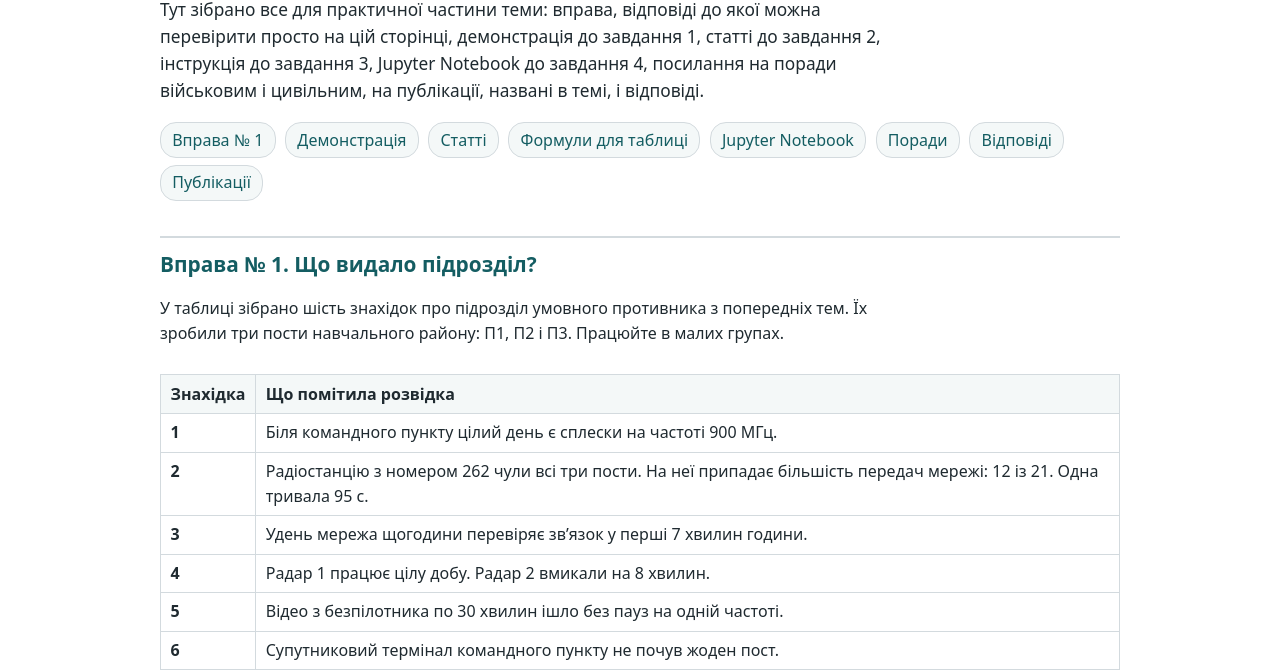
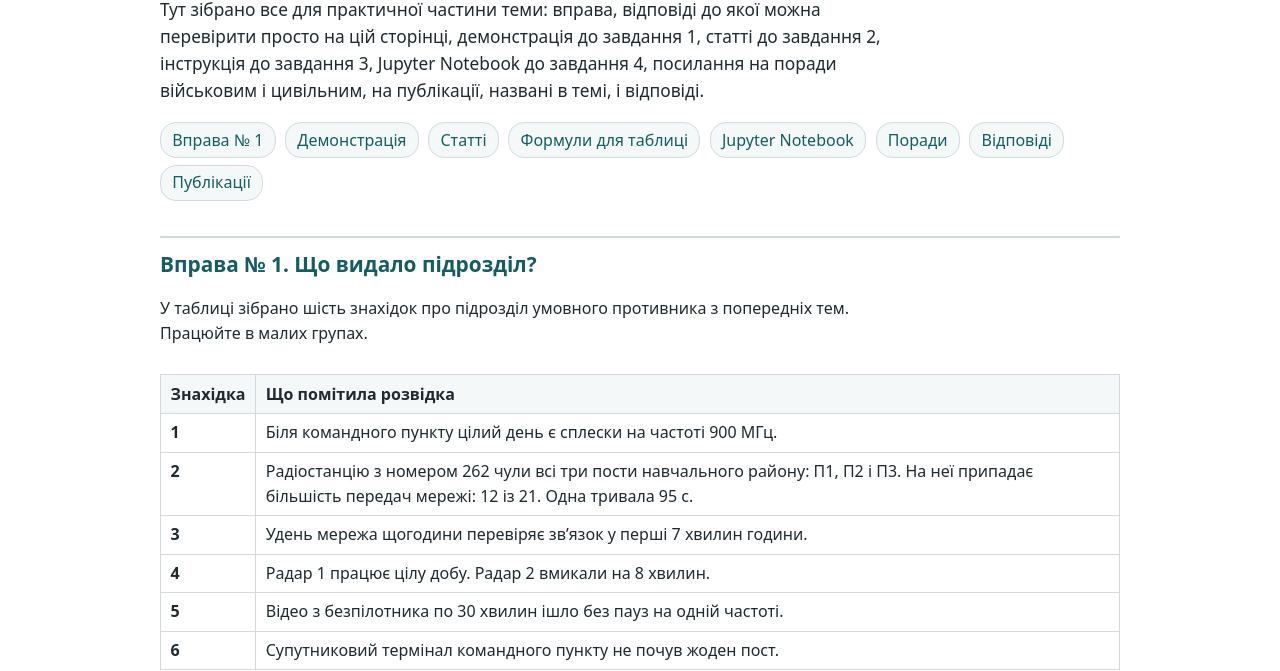
Before and after one commit to KorotkiyEugene/rozumna-syla-rer-chapter, a plain HTML site: page t7/index.html in a window 1280 px wide. Shown: the part 133-804 px from the top of the page. Drawn offline with Linux system fonts and the light colour scheme.

Commit message:
Topic 7: the exercise names the three posts where it speaks of them

```diff
--- a/t7/index.html
+++ b/t7/index.html
@@ -18,8 +18,8 @@
 
 <section id="vprava">
 <h2>Вправа № 1. Що видало підрозділ?</h2>
-<p>У таблиці зібрано шість знахідок про підрозділ умовного противника з попередніх тем. Їх зробили три пости навчального району: П1, П2 і П3. Працюйте в малих групах.</p>
-<div class="scroll"><table><thead><tr><th scope="col">Знахідка</th><th scope="col">Що помітила розвідка</th></tr></thead><tbody><tr><th scope="row">1</th><td>Біля командного пункту цілий день є сплески на частоті 900 МГц.</td></tr><tr><th scope="row">2</th><td>Радіостанцію з номером 262 чули всі три пости. На неї припадає більшість передач мережі: 12 із 21. Одна тривала 95 с.</td></tr><tr><th scope="row">3</th><td>Удень мережа щогодини перевіряє зв’язок у перші 7 хвилин години.</td></tr><tr><th scope="row">4</th><td>Радар 1 працює цілу добу. Радар 2 вмикали на 8 хвилин.</td></tr><tr><th scope="row">5</th><td>Відео з безпілотника по 30 хвилин ішло без пауз на одній частоті.</td></tr><tr><th scope="row">6</th><td>Супутниковий термінал командного пункту не почув жоден пост.</td></tr></tbody></table></div>
+<p>У таблиці зібрано шість знахідок про підрозділ умовного противника з попередніх тем. Працюйте в малих групах.</p>
+<div class="scroll"><table><thead><tr><th scope="col">Знахідка</th><th scope="col">Що помітила розвідка</th></tr></thead><tbody><tr><th scope="row">1</th><td>Біля командного пункту цілий день є сплески на частоті 900 МГц.</td></tr><tr><th scope="row">2</th><td>Радіостанцію з номером 262 чули всі три пости навчального району: П1, П2 і П3. На неї припадає більшість передач мережі: 12 із 21. Одна тривала 95 с.</td></tr><tr><th scope="row">3</th><td>Удень мережа щогодини перевіряє зв’язок у перші 7 хвилин години.</td></tr><tr><th scope="row">4</th><td>Радар 1 працює цілу добу. Радар 2 вмикали на 8 хвилин.</td></tr><tr><th scope="row">5</th><td>Відео з безпілотника по 30 хвилин ішло без пауз на одній частоті.</td></tr><tr><th scope="row">6</th><td>Супутниковий термінал командного пункту не почув жоден пост.</td></tr></tbody></table></div>
 <ol class="steps"><li>Назвіть пристрій за кожною знахідкою. Якщо пристрій почули, назвіть звичку чи помилку, яка його видала.</li><li>Який захід захистив би кожен із почутих пристроїв? Яку умову перехоплення він порушує?</li><li>Яке джерело захищене найкраще? Що його захищає і що видає сам командний пункт?</li><li>Складіть для цього підрозділу три правила роботи в ефірі на завтра. Що розвідка побачить і після них?</li></ol>
 
 <h3>Перевірте себе</h3>
```
